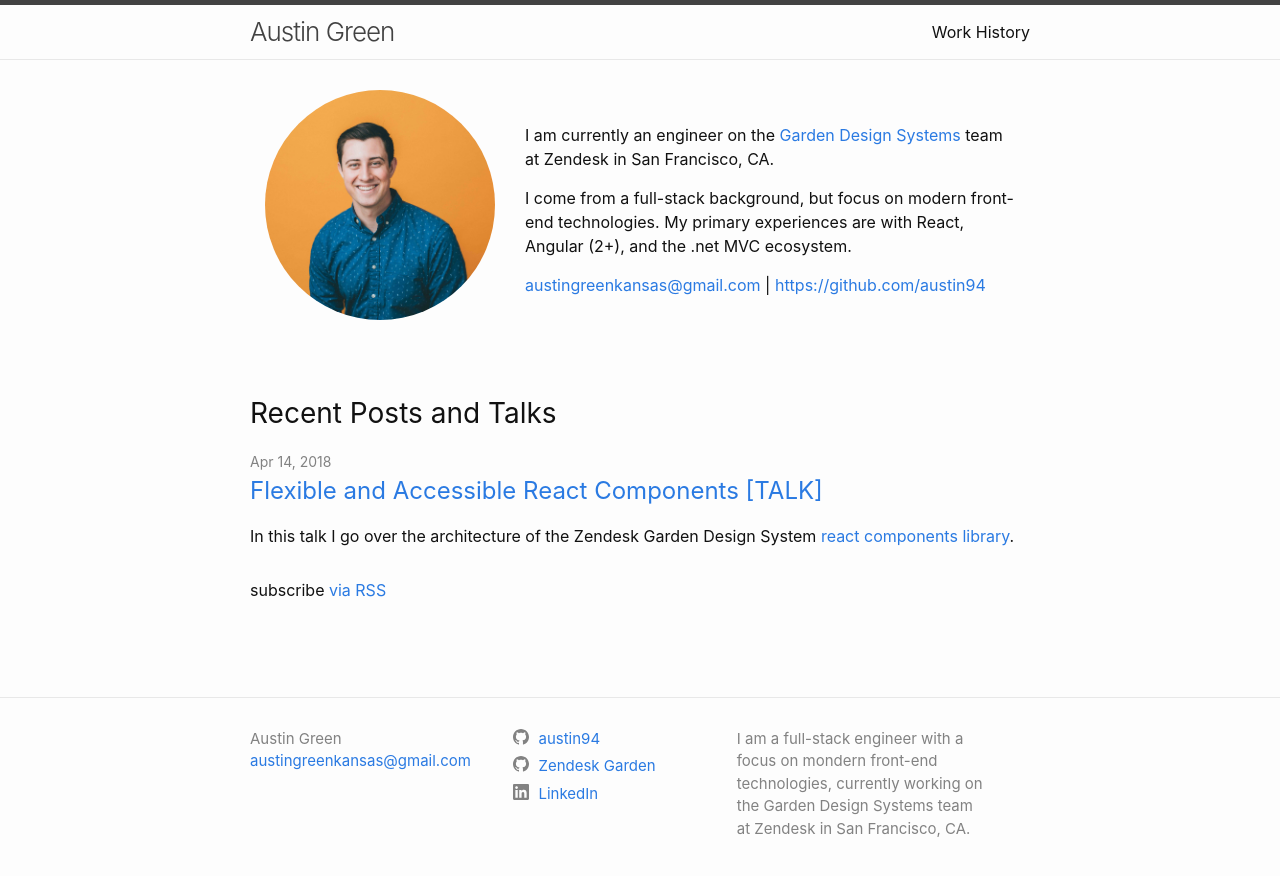
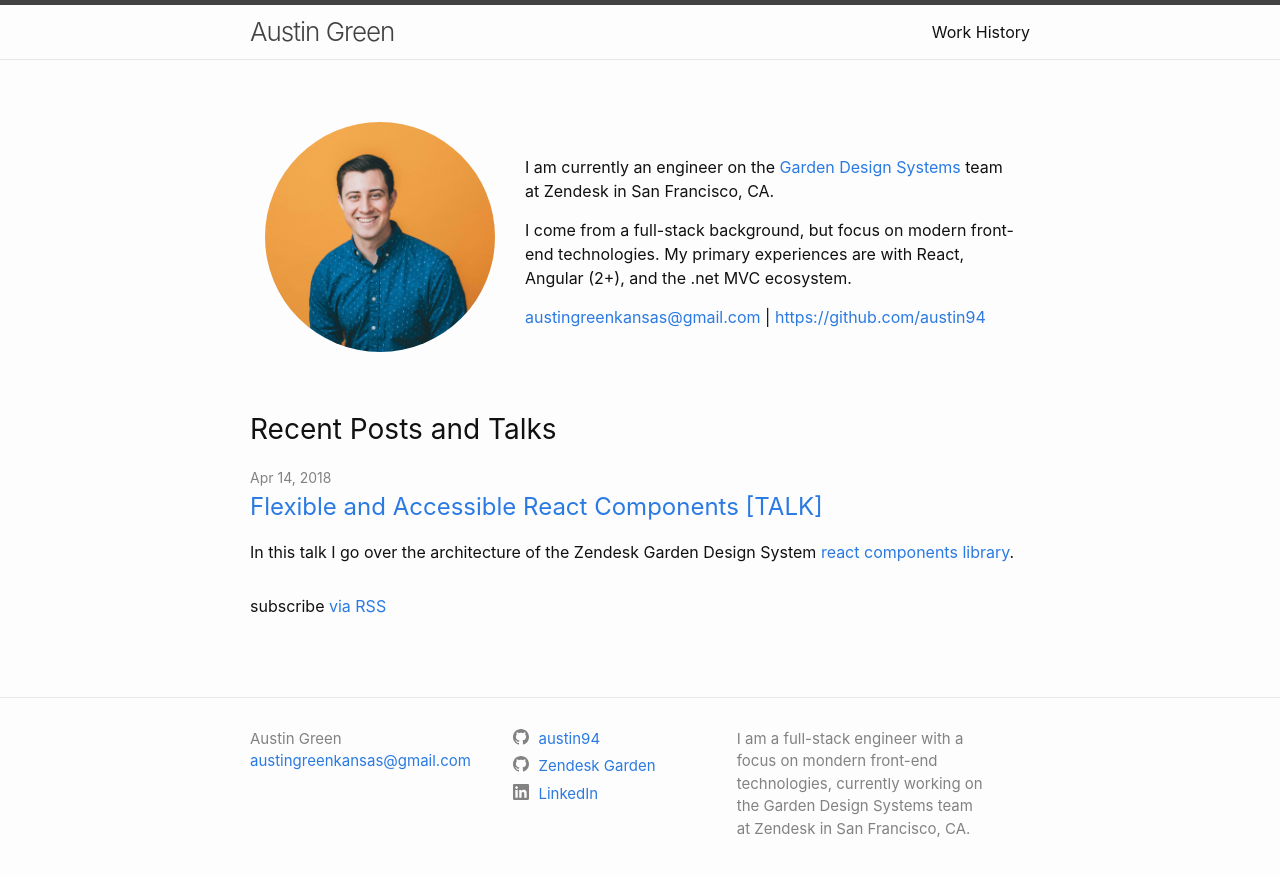
Before and after one commit to austingreendev/austingreen.info, a Jekyll site: the page built from index.md, in a window 1280 px wide. Shown: the top 876 px of the page. Built offline with Jekyll 4.4.1, drawn with Linux system fonts in a browser that asks for light colours.

Commit message:
Balance profile-section margins

```diff
--- a/_layouts/home.html
+++ b/_layouts/home.html
@@ -7,7 +7,7 @@
     <h1 class="page-heading">{{ page.title }}</h1>
   {%- endif -%}
 
-  <div class="container-fluid">
+  <div class="container-fluid profile-section">
     <div class="row align-items-center">
         <div class="col-sm-4">
           <img src="{{ "/assets/profile-image.jpg" | relative_url }}" class="rounded-circle profile-image" />
--- a/_sass/minima/_layout.scss
+++ b/_sass/minima/_layout.scss
@@ -186,7 +186,7 @@
 
 .post-list-heading {
   @include relative-font-size(1.75);
-  margin-top: 48px;
+  margin-top: 32px;
 }
 
 .post-list {
--- a/assets/main.scss
+++ b/assets/main.scss
@@ -9,3 +9,7 @@
   width: 100%;
   margin-bottom: 24px;
 }
+
+.profile-section {
+  margin-top: 32px;
+}
```
